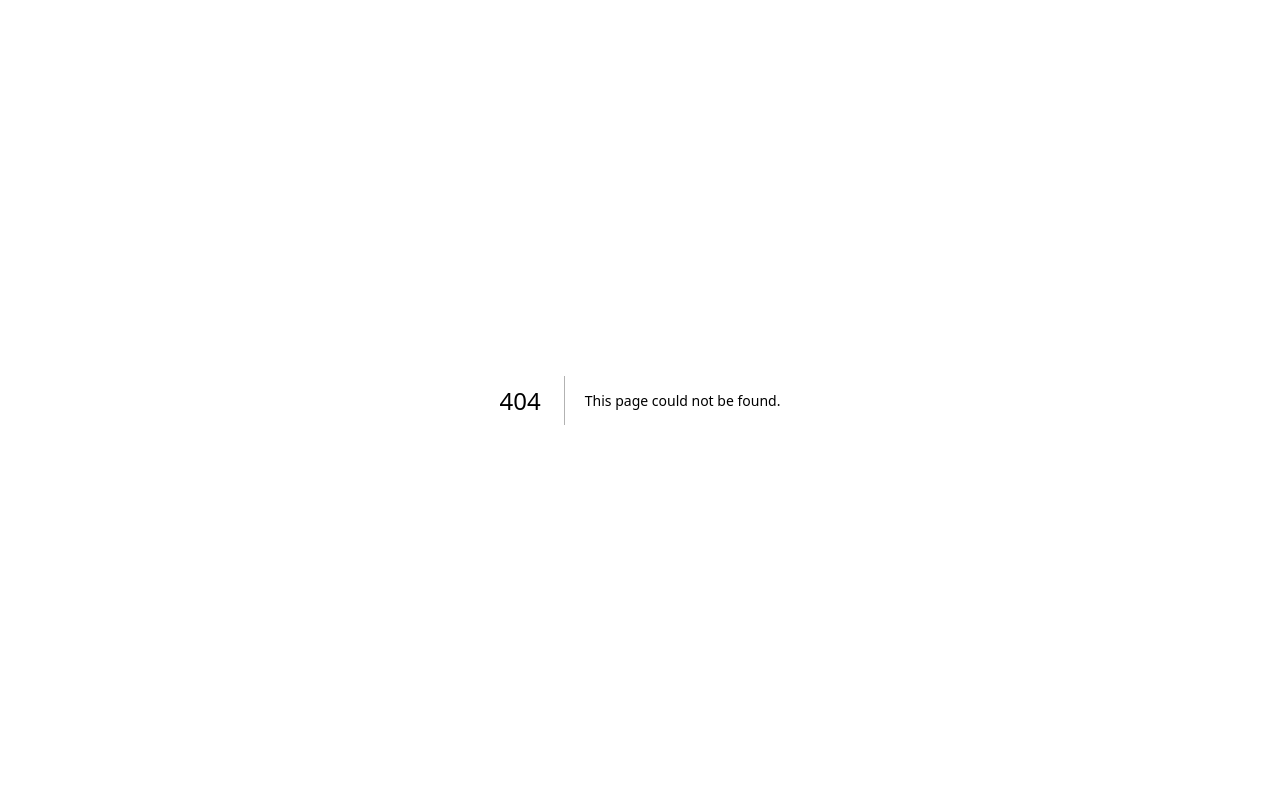
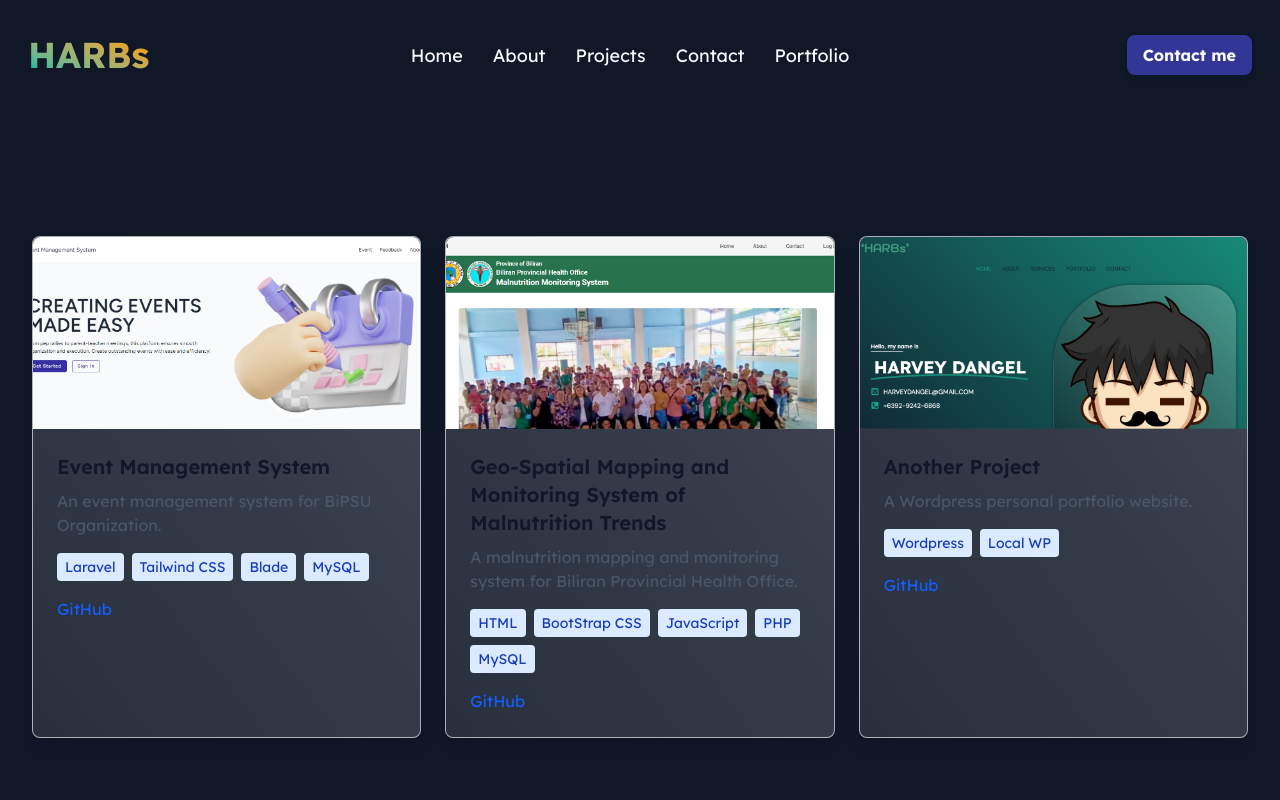
Before and after one commit to HarveyDangel/my-portfolio, a Next.js app: page /project in a window 1280 px wide. Before the commit this address had no page. Shown: the top 800 px of the page. Built offline with nearby package versions, Linux system fonts and the light colour scheme.

Commit message:
fix navigation bar, and modify GlassPane Component interface attribute

```diff
--- a/src/app/components/about.tsx
+++ b/src/app/components/about.tsx
@@ -31,10 +31,13 @@ export default function About() {
 						></div> */}
 						<GlassPane>
 							<p className="text-wrap p-[16px]">
-								{`I'm a passionate software developer and a 4th-year BSCS student at
+								{`I'm a passionate software developer and a BSCS graduate in
 								BiPSU. I specialize in building interactive and efficient software
-								applications using Laravel, HTML, CSS, JavaScript, MySQL, and
-								PHP. I enjoy solving complex problems and continuously learning
+								applications using`}{" "}
+								<strong className="italic">
+									Laravel, HTML, CSS, JavaScript, MySQL, and PHP
+								</strong>
+								{`. I enjoy solving complex problems and continuously learning
 								new technologies to improve my craft.`}
 							</p>
 						</GlassPane>
@@ -43,9 +46,8 @@ export default function About() {
 								{`I have experience in developing user interfaces for web
 								applications, focusing on creating responsive and intuitive
 								designs. Additionally, I have worked with databases to manage
-								and retrieve data efficiently. As part of the Malnutrition
-								Monitoring System (MMSGSM) project in collaboration with the
-								Provincial Health Office (PHO), I have contributed to building a
+								and retrieve data efficiently. As part of the`} <strong className="italic">Geo-Spatial Mapping and Monitoring System of Malnutrition Trends</strong> {`project in collaboration with the
+								Biliran Provincial Health Office (PHO), I have contributed to building a
 								system that helps track and analyze nutritional data. Through
 								this project, I have collaborated with teams using version
 								control systems, followed coding standards to maintain clean and
--- a/src/app/components/contact.tsx
+++ b/src/app/components/contact.tsx
@@ -6,8 +6,9 @@ export default function Contact() {
 		<>
 			<footer
 				id="contact"
-				className="flex w-full flex-col justify-center bg-[#232C3D] px-[20px] py-[50px] lg:p-[70px]"
+				className="flex w-full bg-[#232C3D]"
 			>
+				<div className="w-full max-w-[1200px] mx-auto flex flex-col px-[20px] py-[50px] lg:p-[20px]">
 					{/* title */}
 					<div className="mb-[20px] flex justify-center">
 						<h1 className="flex items-center text-[36px] lg:text-[40px] font-bold">
@@ -62,6 +63,7 @@ export default function Contact() {
 							</a>
 						</div>
 					</div>
+				</div>
 			</footer>
 		</>
 	);
--- a/src/app/components/glasspane.tsx
+++ b/src/app/components/glasspane.tsx
@@ -3,9 +3,10 @@ import { ReactNode, useEffect, useRef } from "react";
 
 interface GlassPaneProps {
 	children: ReactNode;
+	className?: string;
 }
 
-export default function GlassPane({ children }: GlassPaneProps) {
+export default function GlassPane({ children, className = "" }: GlassPaneProps) {
 	const containerRef = useRef<HTMLDivElement>(null);
 
 	useEffect(() => {
@@ -28,14 +29,15 @@ export default function GlassPane({ children }: GlassPaneProps) {
 	return (
 		<div
 			ref={containerRef}
-      className="rounded-[8px] border-1 border-white/60 bg-gradient-to-tr from-white/10 to-white/20 lg:text-[16px] shadow-lg text-wrap w-full
+			className={`rounded-[8px] border-1 border-white/60 bg-gradient-to-tr from-white/10 to-white/20 lg:text-[16px] shadow-lg text-wrap w-full
          relative
          before:absolute before:content-[''] before:w-[100px] before:h-[100px]
          before:bg-white/20 before:rounded-full before:blur-[50px]
          before:opacity-0 before:transition-opacity before:duration-300
          before:-z-10 before:left-[var(--x,50%)] before:top-[var(--y,50%)]
          before:-translate-x-1/2 before:-translate-y-1/2
-         hover:before:opacity-100"
+         hover:before:opacity-100
+         ${className}`}
 		>
 			{children}
 		</div>
--- a/src/app/components/header.tsx
+++ b/src/app/components/header.tsx
@@ -16,26 +16,23 @@ export default function Header() {
 						<Link href="/" className="hover:text-blue-500">
 							Home
 						</Link>
-						{/* <a href="#home" className="hover:text-amber-400 transition-colors">
-							Home
-						</a> */}
-						<a href="#about" className="hover:text-amber-400 transition-colors">
+						<Link href="/#about" className="hover:text-blue-500 transition-colors">
 							About
-						</a>
-						<a
-							href="#project"
-							className="hover:text-amber-400 transition-colors"
+						</Link>
+						<Link
+							href="/#project"
+							className="hover:text-blue-500 transition-colors"
 						>
 							Projects
-						</a>
-						<a
+						</Link>
+						<Link
 							href="#contact"
-							className="hover:text-amber-400 transition-colors"
+							className="hover:text-blue-500 transition-colors"
 						>
 							Contact
-						</a>
+						</Link>
 
-						<Link href="/portfolio" className="hover:text-blue-500">
+						<Link href="/project" className="hover:text-blue-500">
 							Portfolio
 						</Link>
 					</nav>
--- a/src/app/components/intro.tsx
+++ b/src/app/components/intro.tsx
@@ -26,8 +26,10 @@ export default function Intro() {
 					</div>
 				</div>
 				{/* group 2 */}
-				<div className="rounded-full overflow-hidden p-0">
-					<GlassPane>
+				<div className="">
+					<GlassPane
+						className="rounded-full"
+					>
 						<Image
 							src="/images/avatar.png"
 							alt="Profile Picture"
--- /dev/null
+++ b/src/app/components/loading.tsx
@@ -0,0 +1,12 @@
+export default function Loading() {
+	return (
+		<div className="fixed inset-0 flex items-center justify-center bg-white dark:bg-gray-900 z-50">
+			<div className="flex flex-col items-center">
+				<div className="w-16 h-16 border-4 border-blue-500 border-t-transparent rounded-full animate-spin"></div>
+				<h2 className="mt-4 text-xl font-semibold text-gray-700 dark:text-gray-200">
+					Loading...
+				</h2>
+			</div>
+		</div>
+	);
+}
--- a/src/app/components/portfolio.tsx
+++ b/src/app/components/portfolio.tsx
@@ -49,7 +49,7 @@ export default function Portfolio() {
 			id="project"
 			className="min-h-screen w-full max-w-[1280px] py-12 px-4 sm:px-6 lg:px-8 place-self-center"
 		>
-			<div className="max-w-6xl mx-auto">
+			<div className="max-w-7xl mx-auto">
 				<h2 className="text-center text-[36px] lg:text-[40px] font-bold text-gray-900 dark:text-white mb-8">
 					My Projects
 				</h2>
--- a/src/app/layout.tsx
+++ b/src/app/layout.tsx
@@ -1,12 +1,13 @@
 import type { Metadata } from "next";
-// import { Geist, Geist_Mono } from "next/font/google";
 import "./globals.css";
-import { Lexend } from 'next/font/google';
+import { Lexend } from "next/font/google";
+
+import Header from "./components/header";
+
 
 const lexend = Lexend({
-
 	variable: "--font-lexend",
-  subsets: ['latin']
+	subsets: ["latin"],
 });
 
 export const metadata: Metadata = {
@@ -15,17 +16,14 @@ export const metadata: Metadata = {
 };
 
 export default function RootLayout({
-
 	children,
-
 }: Readonly<{
 	children: React.ReactNode;
 }>) {
 	return (
 		<html lang="en">
-      <body
-        className={`${lexend} antialiased`}
-      >
+			<body className={`${lexend} antialiased`}>
+        <Header/>
         {children}
       </body>
 		</html>
--- a/src/app/loading.tsx
+++ /dev/null
@@ -1,4 +0,0 @@
-export default function Loading() {
-  // Or a custom loading skeleton component
-  return <p>{`Loading.....`}</p>
-}
--- a/src/app/page.tsx
+++ b/src/app/page.tsx
@@ -1,9 +1,9 @@
-import Header from "./components/header";
 import Intro from "./components/intro";
 import About from "./components/about";
 import Contact from "./components/contact";
 import Services from "./components/services";
 import Portfolio from "./components/portfolio";
+import Loading from "./components/loading";
 import { Suspense } from "react";
 
 export default function Home() {
@@ -11,27 +11,13 @@ export default function Home() {
 		<Suspense fallback={<Loading />}>
 			<div className="w-screen h-screen">
 				<div className="flex flex-col lg:h-screen w-screen bg-fixed">
-					<Header />
 					<Intro />
 				</div>
 				<About />
 				<Services />
-				<Portfolio/>
+				<Portfolio />
 				<Contact />
 			</div>
 		</Suspense>
 	);
 }
-
-function Loading() {
-	return (
-		<div className="fixed inset-0 flex items-center justify-center bg-white dark:bg-gray-900 z-50">
-			<div className="flex flex-col items-center">
-				<div className="w-16 h-16 border-4 border-blue-500 border-t-transparent rounded-full animate-spin"></div>
-				<h2 className="mt-4 text-xl font-semibold text-gray-700 dark:text-gray-200">
-					Loading...
-				</h2>
-			</div>
-		</div>
-	);
-}
--- a/src/app/portfolio/page.tsx
+++ /dev/null
@@ -1,13 +0,0 @@
-import Header from '../components/header';
-import Portfolio from '../components/portfolio';
-// import Link from 'next/link';
-
-
-export default function PortfolioPage() {
-    return (
-        <div>
-            <Header/>
-            <Portfolio />
-        </div>
-    );
-}
--- /dev/null
+++ b/src/app/project/page.tsx
@@ -0,0 +1,15 @@
+import Portfolio from "../components/portfolio";
+import Loading from "../components/loading";
+import { Suspense } from "react";
+import Contact from "../components/contact";
+
+export default function ProjectPage() {
+	return (
+		<Suspense fallback={<Loading/>}>
+			<div>
+				<Portfolio />
+				<Contact />
+			</div>
+		</Suspense>
+	);
+}
```
Lines whose indentation alone changed are shown as unchanged.
